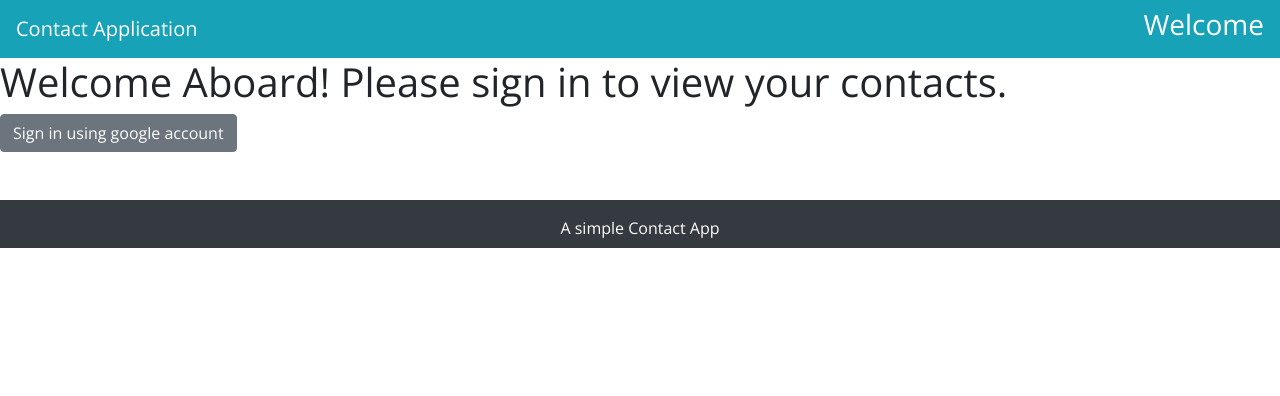
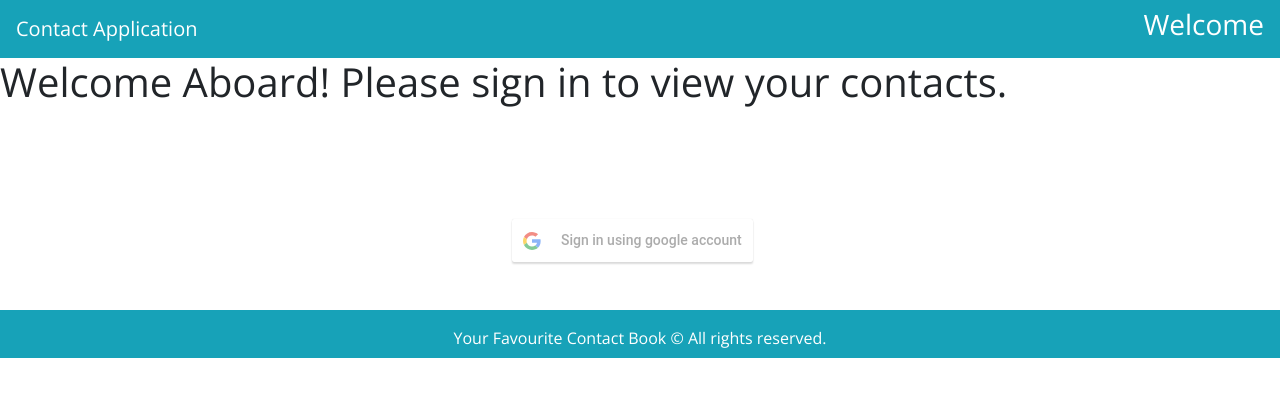
Before and after one commit to bipin-pachhai/contact-app, a React (Create React App) app: page / in a window 1280 px wide. Shown: the top 396 px of the page. Built offline with nearby package versions, Linux system fonts and the light colour scheme.

Commit message:
Sign in Button added

```diff
--- a/package.json
+++ b/package.json
@@ -12,6 +12,7 @@
     "firebase": "^7.24.0",
     "react": "^16.13.1",
     "react-dom": "^16.13.1",
+    "react-google-login": "^5.2.2",
     "react-icons": "^3.9.0",
     "react-router-dom": "^5.1.2",
     "react-scripts": "3.4.1",
--- a/src/App.css
+++ b/src/App.css
@@ -35,6 +35,13 @@ body {
   align-items: center;
   flex-direction: column;
 }
+.buttonCenter {
+  margin-top : 3cm;
+  margin-left: 40%;
+  justify-content: center;
+  align-items: center;
+
+}
 
 .fab {
   position: fixed;
--- a/src/layout/Footer.js
+++ b/src/layout/Footer.js
@@ -3,14 +3,14 @@ import React from "react";
 
 const Footer = () => {
   return (
-    <footer className="bg-dark text-white text-center pt-3 pb-2 mt-5 sticky-bottom" style = {{
+    <footer className="bg-info text-white text-center pt-3 pb-2 mt-5 sticky-bottom" style = {{
       position: "auto",
       bottom: 0,
       right:0,
       left:0,
 
     }}>
-      A simple Contact App
+     Your Favourite Contact Book © All rights reserved.
     </footer>
   );
 };
--- a/src/pages/Home.js
+++ b/src/pages/Home.js
@@ -1,5 +1,6 @@
 import React, { useContext} from "react";
 import {Button } from "reactstrap";
+import GoogleLogin from 'react-google-login';
 // react toastify stuffs
 import { ToastContainer, toast } from "react-toastify";
 import "react-toastify/dist/ReactToastify.css";
@@ -47,9 +48,13 @@ const Home = () => {
   }
   return (
     <div>
-     <div>
+     <div >
       <h1> Welcome Aboard! Please sign in to view your contacts.</h1>
-      <Button type = "secondary" onClick = {handleSubmit}>Sign in using google account</Button>
+      <div  className = "buttonCenter" onClick = {handleSubmit}>
+      <GoogleLogin
+          buttonText="Sign in using google account"
+      />
+      </div>
       </div>
     </div>
         );
```
Also changed, not shown: 1 other file (tests, documents, lock files or other folders).
